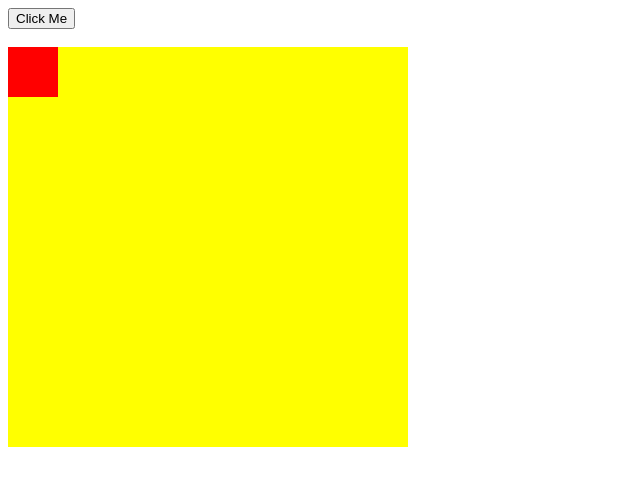
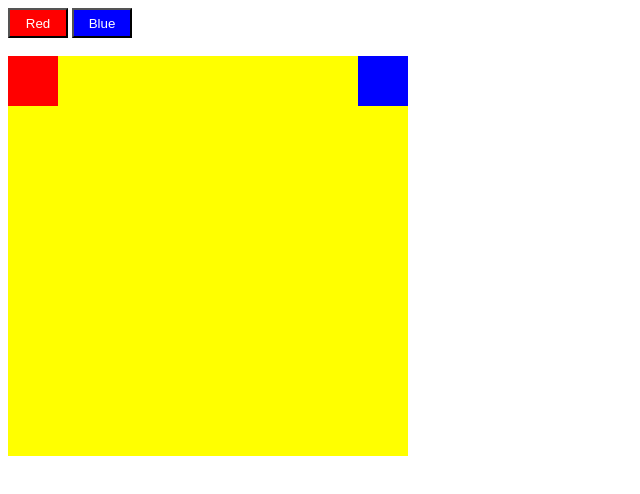
Before and after one commit to KTProg-2024/javascript-3-Reilly70, a plain HTML site: page index.html in a window 1280 px wide. Shown: the whole page, without its empty margins (0-640 px from the left). Drawn offline with Linux system fonts and the light colour scheme.

Commit message:
assignment complete

```diff
--- a/index.html
+++ b/index.html
@@ -15,15 +15,46 @@
 		  	  position: absolute;
 		  	  background-color: red;
 		  	}
+        #red{
+          background-color:red;
+          color:white;
+          width:60px;
+          height:30px;
+        }
+        #move{
+		  	  width: 50px;
+		  	  height: 50px;
+		  	  position: absolute;
+		  	  background-color: blue;
+          right: 0px;
+        }
+        #blue{
+          background-color:blue;
+          color:white;
+          width:60px;
+          height:30px;
+        }
+
 		  </style>
     </head>
 
 	<body>
 		<script src="motion.js"></script>
-		<button type="button" onclick="myMove()">Click Me</button>
-		<br><br>
+		<button type="button" onclick="myMove()" id="red">
+      Red
+    </button>
+    <button type="button" onclick="motion()" id="blue">
+      Blue
+    </button>
+		  <br>
+      <br>
 		<div id ="container">
-		  <div id ="animate"></div>
+		  <div id ="animate">
+
+      </div>
+      <div id="move">
+
+      </div>
 		</div>
 
 	</body>
--- a/motion.js
+++ b/motion.js
@@ -12,3 +12,17 @@ function myMove() {
 		  clearInterval(id);
   }
 }
+function motion() {
+  var elem = document.getElementById("move");
+  var posTop = 0;
+  var posright = 0;
+  var id = setInterval(frame, 5);
+  function frame() {
+	  posTop++;
+	  posright++;
+	  elem.style.top = posTop + "px";
+	  elem.style.right = posright + "px";
+	  if ((posTop == 350) && (posright == 350))
+		  clearInterval(id);
+  }
+}
```
Lines whose indentation alone changed are shown as unchanged.
